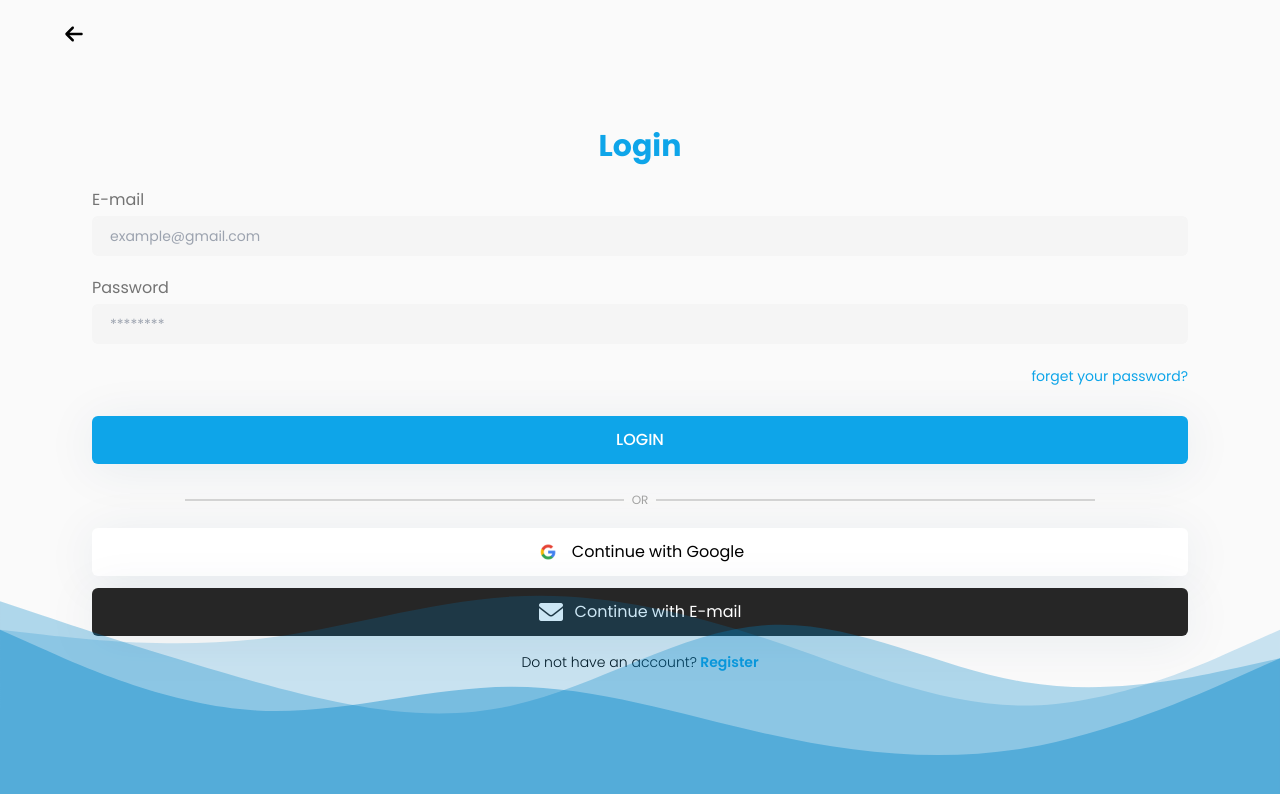
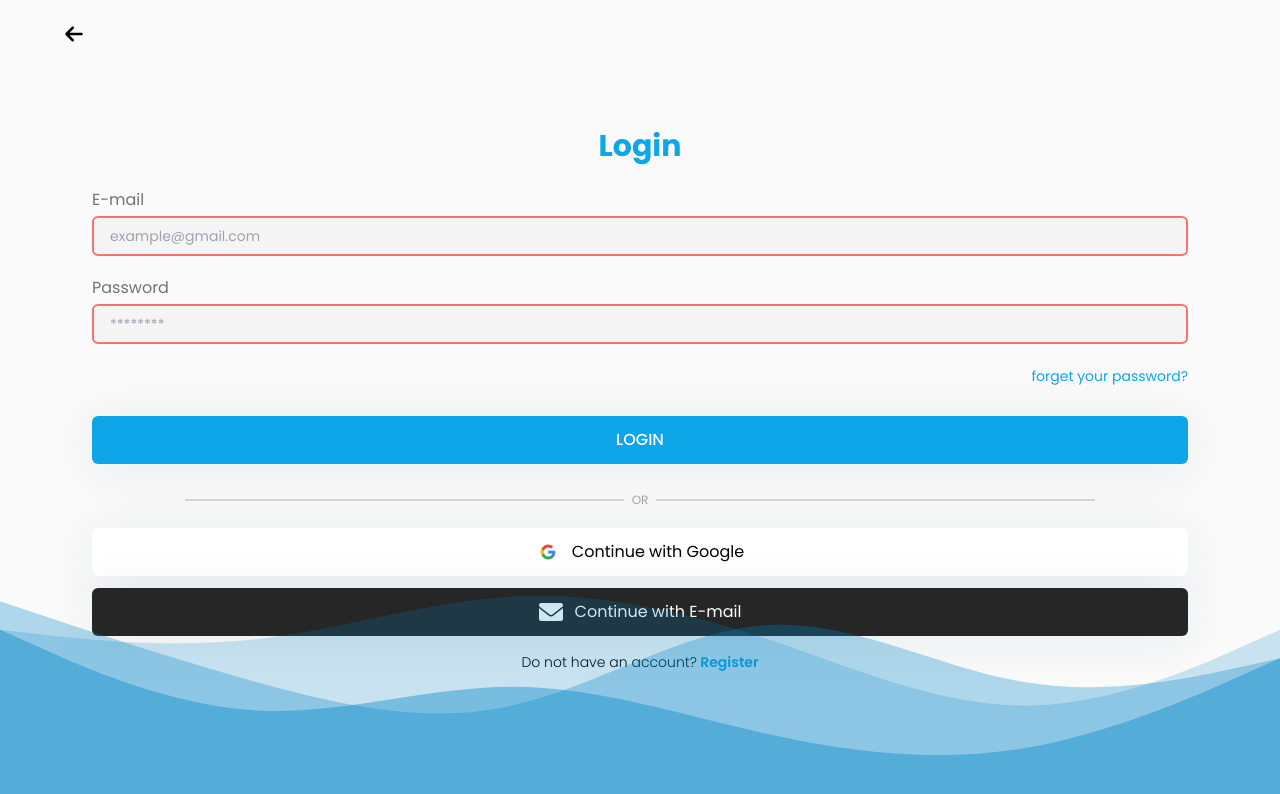
Before and after one commit to bryanberlandro/HangOut-XXI, a React (Vite) app: page /login in a window 1280 px wide. Shown: the top 794 px of the page. Built offline with nearby package versions, Linux system fonts and the light colour scheme.

Commit message:
feat: login

```diff
--- a/src/components/Elements/Input/InputEl..jsx
+++ b/src/components/Elements/Input/InputEl..jsx
@@ -1,6 +1,12 @@
 /* eslint-disable react/prop-types */
-export function InputEl({type, name, id, placeholder}){
+export function InputEl({type, name, id, placeholder, isLogin}){
     return (
-        <input type={type} name={name} id={id} placeholder={placeholder} className="border-2 border-neutral-100 px-4 transition-all duration-150 py-2 rounded-md bg-neutral-100 text-sm focus:border-btn-focus hover:border-btn focus:scale-105 outline-none"/>
+        <input
+        type={type}
+        name={name}
+        id={id}
+        placeholder={placeholder}
+        className={`border-2 ${isLogin ? "border-neutral-200" : "border-red-400" } px-4 transition-all duration-150 py-2 rounded-md bg-neutral-100 text-sm focus:border-btn-focus hover:border-btn focus:scale-105 outline-none`}
+        />
     )
 }
--- a/src/components/Elements/Input/index.jsx
+++ b/src/components/Elements/Input/index.jsx
@@ -2,7 +2,7 @@
 import { InputEl } from "./InputEl.";
 import { LabelEl } from "./LabelEl";
 
-export default function InputForm({htmlFor, value, type, name, id, placeholder}){
+export default function InputForm({htmlFor, value, type, name, id, placeholder, isLogin}){
     return(
         <div className="flex flex-col gap-1">
             <LabelEl htmlFor={htmlFor} value={value}/>
@@ -11,6 +11,7 @@ export default function InputForm({htmlFor, value, type, name, id, placeholder})
             name={name}
             id={id}
             placeholder={placeholder}
+            isLogin={isLogin}
             />
         </div>
     )
--- a/src/components/Fragments/FormLogin.jsx
+++ b/src/components/Fragments/FormLogin.jsx
@@ -1,11 +1,39 @@
 /* eslint-disable react/prop-types */
+import { useState } from "react";
 import { ButtonEl } from "../Elements/Button/ButtonEl";
 import InputForm from "../Elements/Input";
 
 export default function FormLogin(){
+    const [isLogin, setIsLogin] = useState(false)
+    // const userName = localStorage.getItem('username')
+
+    function handleLogin(e){
+        e.preventDefault()
+        const userEmail = localStorage.getItem('email')
+        const userPassword = localStorage.getItem('password')
+        const emailLogin = e.target.email.value
+        const passwordLogin = e.target.password.value
+
+        if(userEmail !== emailLogin || userPassword !== passwordLogin){
+            setIsLogin(false)
+            alert('Email atau password yang anda masukan salah')
+            return
+        }
+
+        setIsLogin(true)
+        if(isLogin){
+            window.location.href = '/'
+        } else {
+            alert('Email atau password yang anda masukan salah')
+        }
+    }
+
+
+
+
         return (
             <>
-        <div className="flex flex-col gap-5">
+            <form onSubmit={handleLogin} className="flex flex-col gap-5">
                 <InputForm
                 type="email"
                 name="email"
@@ -13,6 +41,7 @@ export default function FormLogin(){
                 placeholder="example@gmail.com"
                 htmlFor="email"
                 value={"E-mail"}
+                isLogin={isLogin}
                 />
                 <InputForm
                 type="password"
@@ -21,17 +50,20 @@ export default function FormLogin(){
                 placeholder="********"
                 htmlFor="password"
                 value={"Password"}
+                isLogin={isLogin}
                 />
                 <div className="text-end">
                     <a href="" className="text-btn text-sm">forget your password?</a>
                 </div>
+                {/* <Link to={isLogin ? "/" : "/login"}> */}
                     <ButtonEl value={"LOGIN"}/>
+                {/* </Link> */}
                 <div className="w-full text-xs my-2 flex items-center justify-center text-neutral-400 gap-2">
                     <div className="bg-neutral-300 w-[40%] h-[2px]"></div>
                     <h1>OR</h1>
                     <div className="bg-neutral-300 w-[40%] h-[2px]"></div>
                 </div>
-        </div>
+            </form>
             </>
         )
     }
--- a/src/components/Fragments/FormRegister.jsx
+++ b/src/components/Fragments/FormRegister.jsx
@@ -3,9 +3,17 @@ import { ButtonEl } from "../Elements/Button/ButtonEl";
 import InputForm from "../Elements/Input";
 
 export default function FormRegister(){
+    function handleRegister(e){
+        e.preventDefault()
+        localStorage.setItem('username', e.target.username.value)
+        localStorage.setItem('email', e.target.email.value)
+        localStorage.setItem('password', e.target.password.value)
+        window.location.href = '/login'
+    }
+
     return (
         <>
-        <div className="flex flex-col gap-5 mt-4">
+        <form onSubmit={handleRegister} className="flex flex-col gap-5 mt-4">
             <InputForm
             type="text"
             name="username"
@@ -30,9 +38,9 @@ export default function FormRegister(){
             htmlFor="password"
             value={"Password"}
             />
-            <ButtonEl value={"Create Your Account"}/>
+            <ButtonEl value={"Create Your Account"} onSubmit={() => handleRegister()}/>
 
-        </div>
+        </form>
         </>
     )
 }
--- /dev/null
+++ b/src/components/Fragments/WelcomeLoad.jsx
@@ -0,0 +1,10 @@
+/* eslint-disable react/prop-types */
+export function WelcomeLoad({username}){
+    return (
+        <>
+        <div className="fixed w-full h-dvh bg-btn z-[999] inset-0">
+            <h1>HELLO {username}</h1>
+        </div>
+        </>
+    )
+}
--- a/src/main.jsx
+++ b/src/main.jsx
@@ -25,6 +25,7 @@ import MovieDetailPage from './pages/movieDetailPage';
 //   }
 // ])
 
+
 ReactDOM.createRoot(document.getElementById('root')).render(
   <React.StrictMode>
     {/* <RouterProvider router={router}/> */}
--- a/src/pages/homePage.jsx
+++ b/src/pages/homePage.jsx
@@ -13,6 +13,8 @@ import { Link } from "react-router-dom";
 
 export default function Home(){
     const [showNotification, setShowNotification] = useState(false)
+    const userData = localStorage.getItem("username")
+    console.log(userData)
 
     function handleNotification(){
         setShowNotification(!showNotification)
```
Also changed, not shown: src/components/Elements/Button/ButtonEl.jsx (+4 -3 lines). Lines whose indentation alone changed are shown as unchanged.
